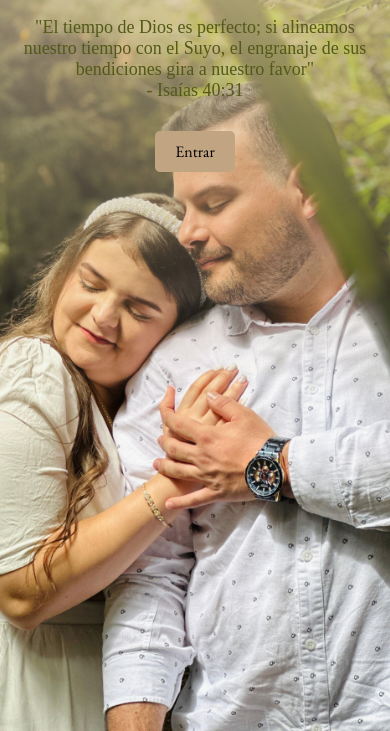
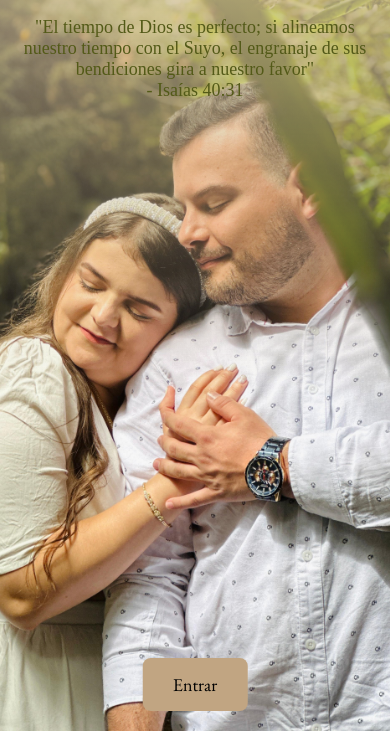
Before and after one commit to vale2101/bodaSyM.github.io, a plain HTML site: page salmo.html in a window 390 px wide. Shown: the part 113-844 px from the top of the page. Drawn offline with nearby package versions, Linux system fonts and the light colour scheme.

Commit message:
Update salmo.html

```diff
--- a/salmo.html
+++ b/salmo.html
@@ -58,13 +58,16 @@
     }
 
     .cta-button {
-      display: inline-block;
+    position: fixed;
+    bottom: 20px; /* Espaciado desde el borde inferior */
+    left: 50%;
+    transform: translateX(-50%);
     padding: 8px 16px;
-      font-size: 18px;
+    font-size: 20px;
     color: #000000;
     background-color: #c1a582;
     text-decoration: none;
-      border-radius: 5px;
+    border-radius: 8px;
     transition: background-color 0.3s;
   }
 
@@ -72,6 +75,7 @@
       background-color: rgba(255, 255, 255, 0.5);
       color: #000;
   }
+
 
     @media (max-width: 600px) {
       .logo {
@@ -81,8 +85,8 @@
         font-size: 16px;
       }
       .cta-button {
-        font-size: 16px;
-        padding: 10px 20px;
+        font-size: 18px;
+        padding: 15px 30px;
       }
       .logo-image {
         width: 80px;
```
Lines whose indentation alone changed are shown as unchanged.
